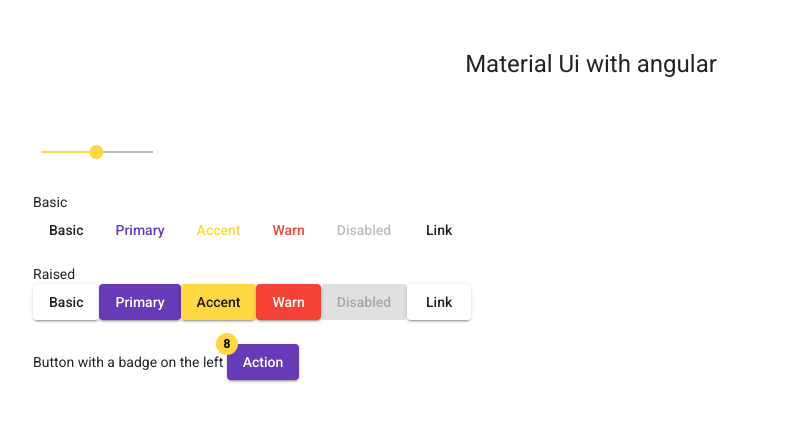
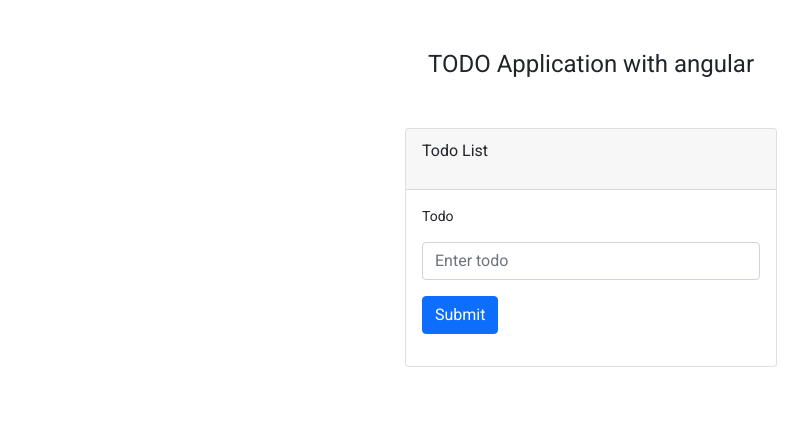
Before and after one commit to Kashyap2424/ANGULAR-TUTORIAL-CODE-STEP-BY-STEP, an Angular app: page / in a window 1280 px wide. Shown: the top 422 px of the page, without its empty margins (49-857 px from the left). Built offline with nearby package versions, Linux system fonts and the light colour scheme.

Commit message:
Create one TODO List application in angular

```diff
--- a/src/app/app.component.html
+++ b/src/app/app.component.html
@@ -1,45 +1,25 @@
 <div class="container">
   <h1 class="text-center my-5">{{ title }}</h1>
-  <div class="section-one my3">
-    <mat-slider min="1" max="100" step="1" value="50"></mat-slider>
+
+  <div class="row g-0 justify-content-center">
+    <div class="card col-sm-12 col-md-4">
+      <div class="card-header">
+        <h3>Todo List</h3>
       </div>
 
-  <div class="section-two my-3">
-    <section>
-      <div class="example-label">Basic</div>
-      <div class="example-button-row">
-        <button mat-button>Basic</button>
-        <button mat-button color="primary">Primary</button>
-        <button mat-button color="accent">Accent</button>
-        <button mat-button color="warn">Warn</button>
-        <button mat-button disabled>Disabled</button>
-        <a mat-button href="https://www.google.com/" target="_blank">Link</a>
+      <div class="card-body">
+        <div class="form-group">
+          <label for="todo mx-5">Todo</label>
+          <input type="text" class="form-control my-3" placeholder="Enter todo" #todo>
         </div>
-    </section>
+        <button class="btn btn-primary" (click)="addTodo(todo.value)">Submit</button>
+
+        <div class="list-group mt-3">
+          <a *ngFor="let todo of list" class="list-group-item list-group-item-action" [class.completed]="todo.completed"
+            (click)="todo.completed = !todo.completed">
+            {{ todo.name }} <button class="btn btn-danger float-end" (click)="removeAddedTodo(todo.id)">Delete</button>
+          </a>
         </div>
-
-  <div class="section-three my4">
-    <section>
-      <div class="example-label">Raised</div>
-      <div class="example-button-row">
-        <button mat-raised-button>Basic</button>
-        <button mat-raised-button color="primary">Primary</button>
-        <button mat-raised-button color="accent">Accent</button>
-        <button mat-raised-button color="warn">Warn</button>
-        <button mat-raised-button disabled>Disabled</button>
-        <a mat-raised-button href="https://www.google.com/" target="_blank">Link</a>
       </div>
-    </section>
     </div>
-
-
-  <div class="section-four my-4">
-    <p>
-      Button with a badge on the left
-      <button mat-raised-button color="primary" matBadge="8" matBadgePosition="before" matBadgeColor="accent">
-        Action
-      </button>
-    </p>
   </div>
-
-</div>
--- a/src/app/app.component.ts
+++ b/src/app/app.component.ts
@@ -6,5 +6,16 @@
   styleUrls: ['./app.component.css'],
 })
 export class AppComponent {
-  title = 'Material Ui with angular';
+  title = 'TODO Application with angular';
+
+  list: any[] = [];
+
+  addTodo(item: string) {
+    this.list.push({ id: this.list.length + 1, name: item });
+    console.log(item, this.list);
+  }
+
+  removeAddedTodo(id: any) {
+    this.list = this.list.filter((todo) => todo.id !== id);
+  }
 }
```
Lines whose indentation alone changed are shown as unchanged.
